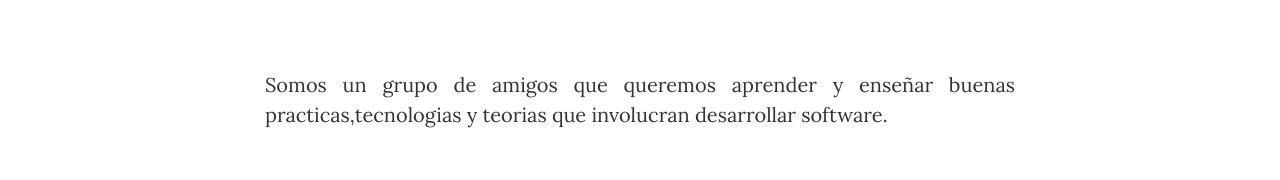
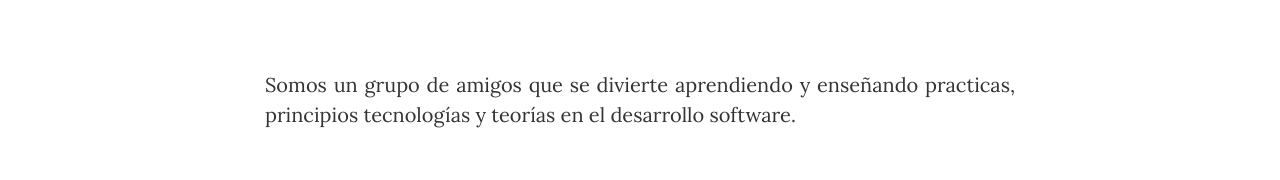
Before and after one commit to ouracademy/ouracademy.github.io, a Next.js app: page /about in a window 1280 px wide. Shown: the part 425-605 px from the top of the page. Built offline with nearby package versions, Linux system fonts and the light colour scheme.

Commit message:
chore: update about description

```diff
--- a/pages/about.js
+++ b/pages/about.js
@@ -20,8 +20,8 @@ export default () => {
           <section title="nosotros" className="row">
             <div className="col-lg-8 col-lg-offset-2 col-md-10 col-md-offset-1">
               <p>
-                Somos un grupo de amigos que queremos aprender y enseñar buenas
-                practicas,tecnologias y teorias que involucran desarrollar
+                Somos un grupo de amigos que se divierte aprendiendo y enseñando
+                practicas, principios tecnologías y teorías en el desarrollo
                 software.
               </p>
             </div>
```
